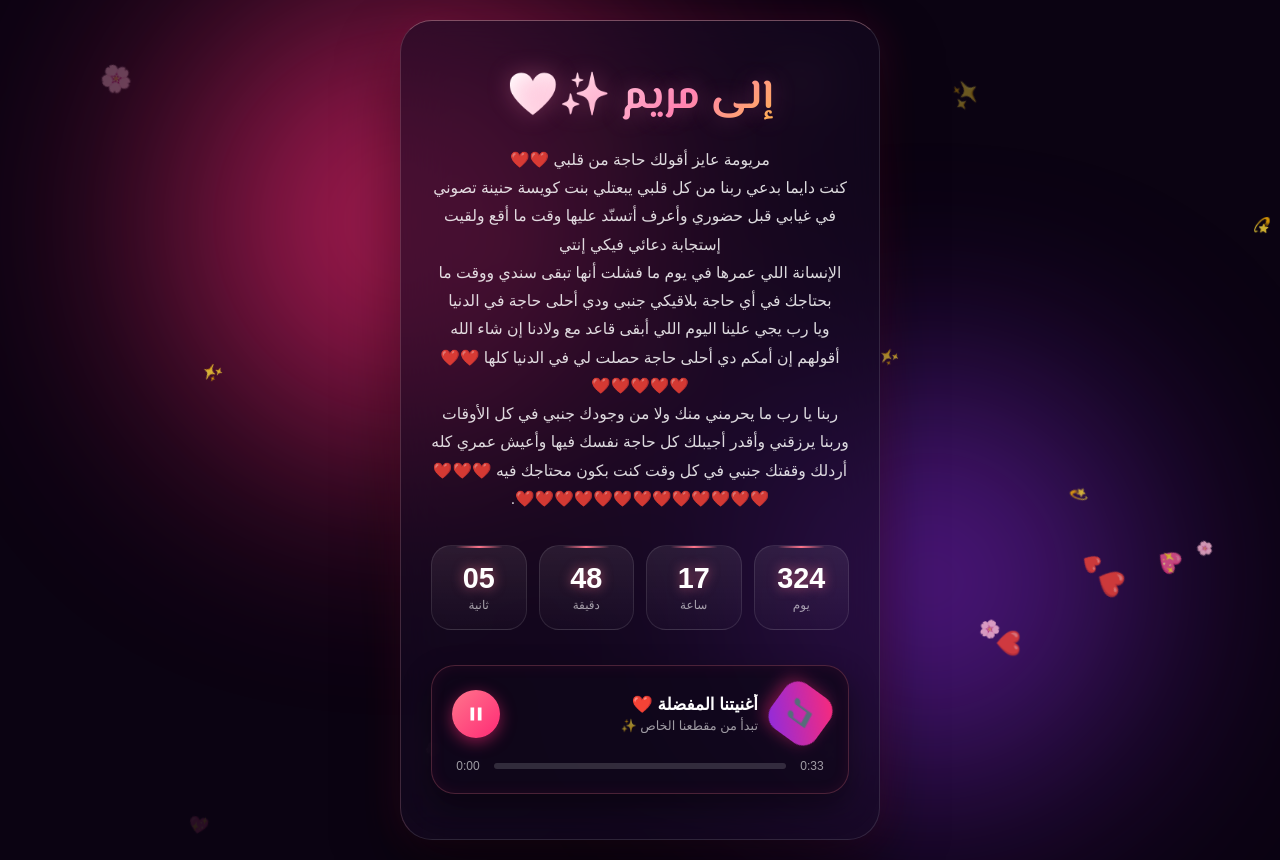
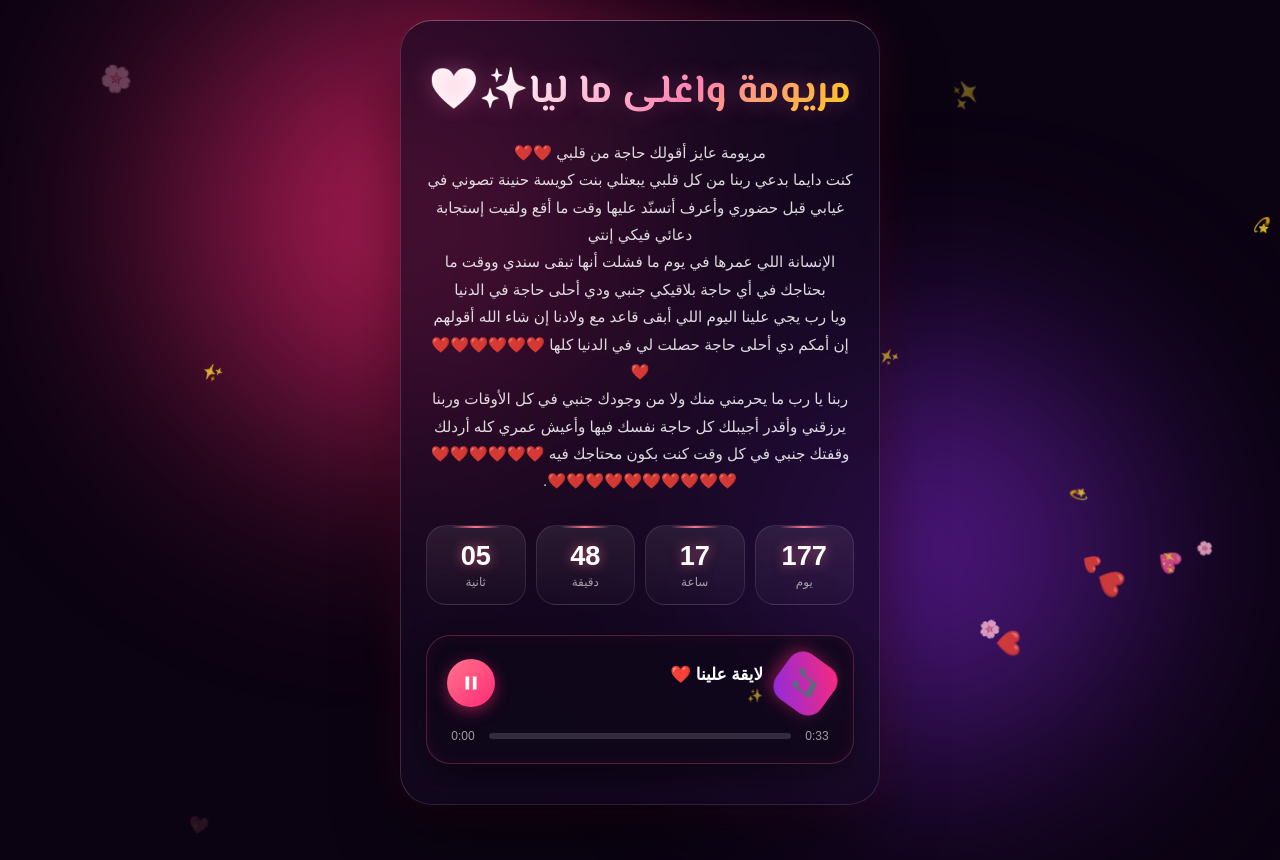
Before and after one commit to kaled6235/special-memory, a plain HTML site: page index.html in a window 1280 px wide. Both pictures are taken after a click on the button 476 px from the left and 713 px from the top of the page. After the commit the page ends 825 px from the top, so only its background shows below. Drawn offline with Linux system fonts and the light colour scheme; a web font is replaced by a local one.

Commit message:
Update index.html

```diff
--- a/index.html
+++ b/index.html
@@ -3,7 +3,7 @@
 <head>
     <meta charset="UTF-8">
     <meta name="viewport" content="width=device-width, initial-scale=1.0">
-    <title>مريومتي✨❤️</title>
+    <title>مريومتي ✨❤️</title>
     <link href="https://fonts.googleapis.com/css2?family=Alexandria:wght@300;400;600;800&family=El+Messiri:wght@600;700&display=swap" rel="stylesheet">
     <style>
         * {
@@ -26,6 +26,7 @@
             padding: 20px;
         }
 
+        /* توهج خلفية سينمائي */
         .glow-bg {
             position: absolute;
             width: 350px;
@@ -53,17 +54,18 @@
             100% { transform: scale(1.3) translate(30px, -30px); opacity: 0.7; }
         }
 
+        /* كارت زجاجي فخم */
         .card {
             position: relative;
             z-index: 10;
-            background: rgba(22, 10, 36, 0.6);
+            background: rgba(22, 10, 36, 0.65);
             backdrop-filter: blur(25px);
             -webkit-backdrop-filter: blur(25px);
             border: 1px solid rgba(255, 255, 255, 0.12);
             border-top: 1px solid rgba(255, 182, 193, 0.4);
             border-left: 1px solid rgba(255, 182, 193, 0.2);
             border-radius: 32px;
-            padding: 45px 30px;
+            padding: 40px 25px;
             width: 100%;
             max-width: 480px;
             text-align: center;
@@ -77,9 +79,10 @@
             to { opacity: 1; transform: translateY(0) scale(1); }
         }
 
+        /* العنوان */
         h1 {
             font-family: 'El Messiri', serif;
-            font-size: 2.6em;
+            font-size: 2.5em;
             font-weight: 700;
             margin-bottom: 15px;
             background: linear-gradient(135deg, #fff 20%, #ff85b3 60%, #ffd700 100%);
@@ -89,25 +92,26 @@
         }
 
         p.message {
-            font-size: 0.98em;
+            font-size: 0.95em;
             line-height: 1.8;
-            margin-bottom: 32px;
+            margin-bottom: 30px;
             color: rgba(255, 255, 255, 0.85);
             font-weight: 300;
         }
 
+        /* العداد */
         .counter-grid {
             display: grid;
             grid-template-columns: repeat(4, 1fr);
-            gap: 12px;
-            margin-bottom: 35px;
+            gap: 10px;
+            margin-bottom: 30px;
         }
 
         .time-card {
             background: linear-gradient(180deg, rgba(255, 255, 255, 0.08) 0%, rgba(255, 255, 255, 0.02) 100%);
             border: 1px solid rgba(255, 255, 255, 0.1);
             border-radius: 20px;
-            padding: 16px 8px;
+            padding: 14px 6px;
             position: relative;
             overflow: hidden;
             transition: all 0.3s ease;
@@ -124,14 +128,8 @@
             background: linear-gradient(90deg, transparent, #ff758c, transparent);
         }
 
-        .time-card:hover {
-            transform: translateY(-4px);
-            border-color: rgba(255, 117, 140, 0.4);
-            box-shadow: 0 10px 20px rgba(255, 42, 117, 0.2);
-        }
-
         .num {
-            font-size: 1.8em;
+            font-size: 1.7em;
             font-weight: 800;
             display: block;
             color: #ffffff;
@@ -145,6 +143,7 @@
             margin-top: 4px;
         }
 
+        /* --- مشغل الموسيقى الفاخر بأسلوب سبوتيفاي --- */
         .custom-player {
             background: rgba(15, 7, 26, 0.75);
             border: 1px solid rgba(255, 117, 140, 0.25);
@@ -152,6 +151,7 @@
             padding: 20px;
             box-shadow: 0 12px 30px rgba(0, 0, 0, 0.4),
                         inset 0 0 15px rgba(255, 42, 117, 0.08);
+            margin-top: 10px;
         }
 
         .player-header {
@@ -173,6 +173,7 @@
             font-size: 24px;
             box-shadow: 0 5px 15px rgba(255, 42, 117, 0.4);
             flex-shrink: 0;
+            transition: transform 0.5s ease;
         }
 
         .album-art.playing {
@@ -216,13 +217,14 @@
             justify-content: center;
             cursor: pointer;
             box-shadow: 0 4px 15px rgba(255, 42, 117, 0.5);
-            transition: transform 0.2s ease;
+            transition: transform 0.2s ease, box-shadow 0.2s ease;
             outline: none;
             flex-shrink: 0;
         }
 
         .play-btn:hover {
             transform: scale(1.08);
+            box-shadow: 0 6px 20px rgba(255, 42, 117, 0.7);
         }
 
         .play-btn svg {
@@ -231,6 +233,7 @@
             fill: #fff;
         }
 
+        /* شريط التقدم */
         .progress-area {
             display: flex;
             align-items: center;
@@ -262,6 +265,7 @@
             transition: width 0.1s linear;
         }
 
+        /* عناصر القلوب بالخلفية */
         .particle {
             position: fixed;
             pointer-events: none;
@@ -297,7 +301,7 @@
     <div class="glow-bg glow-2"></div>
 
     <div class="card">
-        <h1>إلى مريم ✨❤️</h1>
+        <h1> مريومة واغلى ما ليا✨❤️</h1>
         <p class="message">
             مريومة عايز أقولك حاجة من قلبي ❤️❤️<br>
             كنت دايما بدعي ربنا من كل قلبي يبعتلي بنت كويسة حنينة تصوني في غيابي قبل حضوري وأعرف أتسنّد عليها وقت ما أقع ولقيت إستجابة دعائي فيكي إنتي<br>
@@ -325,18 +329,21 @@
             </div>
         </div>
 
+        <!-- مشغل الصوت المخصص -->
         <div class="custom-player">
-            <!-- تم تعديل رابط الصوت ليعمل محلياً مع الملف الذي سترفعه -->
-            <audio id="audioTrack" src="song.mp3" preload="none"></audio>
+            <!-- ضع اسم ملف الأغنية الخاص بك مكان song.mp3 -->
+            <audio id="audioTrack" src="song.mp3" preload="metadata"></audio>
 
             <div class="player-header">
                 <div class="album-art" id="albumArt">🎵</div>
                 <div class="track-details">
-                    <div class="track-title">أغنيتنا المفضلة ❤️</div>
-                    <div class="track-artist">تبدأ من مقطعنا الخاص ✨</div>
+                    <div class="track-title">لايقة علينا ❤️</div>
+                    <div class="track-artist"> ✨</div>
                 </div>
-                <button class="play-btn" id="playBtn" type="button" onclick="toggleAudio()">
+                <button class="play-btn" id="playBtn" onclick="toggleAudio()">
+                    <!-- أيقونة التشغيل -->
                     <svg id="playIcon" viewBox="0 0 24 24"><path d="M8 5v14l11-7z"/></svg>
+                    <!-- أيقونة الإيقاف -->
                     <svg id="pauseIcon" viewBox="0 0 24 24" style="display:none;"><path d="M6 19h4V5H6v14zm8-14v14h4V5h-4z"/></svg>
                 </button>
             </div>
@@ -352,7 +359,8 @@
     </div>
 
     <script>
-        const startDate = new Date("October 3, 2025 00:00:00").getTime(); // تم تحديث التاريخ بناءً على بداية تواصلك مع مريم
+        // العداد - 27 فبراير 2026
+        const startDate = new Date("February 27, 2026 00:00:00").getTime();
 
         function updateCounter() {
             const now = new Date().getTime();
@@ -373,6 +381,7 @@
         setInterval(updateCounter, 1000);
         updateCounter();
 
+        // --- التحكم بالصوت والبدء من الثانية 33 ---
         const audio = document.getElementById('audioTrack');
         const playIcon = document.getElementById('playIcon');
         const pauseIcon = document.getElementById('pauseIcon');
@@ -381,27 +390,27 @@
         const durationTimeEl = document.getElementById('durationTime');
         const albumArt = document.getElementById('albumArt');
 
-        const START_SECOND = 33;
-        let isSetup = false;
+        const START_SECOND = 33; // الثانية المحددة للبدء
+        let hasStartedOnce = false;
 
+        // عند تحميل بيانات الملف الصوتي
         audio.addEventListener('loadedmetadata', () => {
+            audio.currentTime = START_SECOND;
             durationTimeEl.innerText = formatTime(audio.duration);
+            currentTimeEl.innerText = formatTime(START_SECOND);
         });
 
         function toggleAudio() {
-            if (!isSetup) {
-                audio.currentTime = START_SECOND;
-                isSetup = true;
+            if (!hasStartedOnce) {
+                audio.currentTime = START_SECOND; // ضبط البداية عند 0:33
+                hasStartedOnce = true;
             }
 
             if (audio.paused) {
-                audio.play().then(() => {
-                    playIcon.style.display = 'none';
-                    pauseIcon.style.display = 'block';
-                    albumArt.classList.add('playing');
-                }).catch(err => {
-                    console.log("Audio play error:", err);
-                });
+                audio.play();
+                playIcon.style.display = 'none';
+                pauseIcon.style.display = 'block';
+                albumArt.classList.add('playing');
             } else {
                 audio.pause();
                 playIcon.style.display = 'block';
@@ -410,6 +419,7 @@
             }
         }
 
+        // تحديث شريط التقدم والوقت
         audio.addEventListener('timeupdate', () => {
             if (audio.duration) {
                 const percent = (audio.currentTime / audio.duration) * 100;
@@ -418,6 +428,7 @@
             }
         });
 
+        // تقديم/تأخير الصوت بالنقر على الشريط
         function seekAudio(e) {
             const container = document.getElementById('progressContainer');
             const clickX = e.offsetX;
@@ -425,7 +436,7 @@
             const duration = audio.duration;
             if (duration) {
                 audio.currentTime = (clickX / width) * duration;
-                isSetup = true;
+                hasStartedOnce = true;
             }
         }
 
@@ -435,6 +446,7 @@
             return `${m}:${s < 10 ? '0' : ''}${s}`;
         }
 
+        // قلوب متحركة وتفاعلية
         const icons = ['❤️', '💖', '✨', '🌸', '💫'];
         function createParticle() {
             const particle = document.createElement('div');
@@ -452,7 +464,7 @@
 
         document.addEventListener('click', (e) => {
             if (e.target.closest('.custom-player') || e.target.closest('.time-card')) return;
-            for (let i = 0; i < 6; i++) {
+            for (let i = 0; i < 5; i++) {
                 const heart = document.createElement('div');
                 heart.classList.add('click-heart');
                 heart.innerText = ['❤️', '💖', '✨'][Math.floor(Math.random() * 3)];
```
